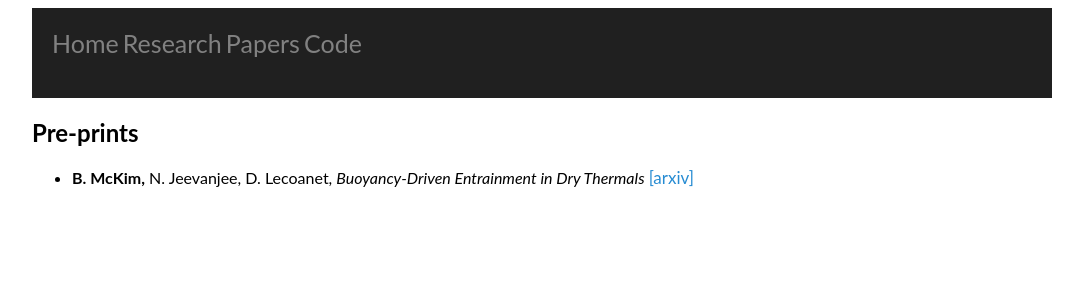
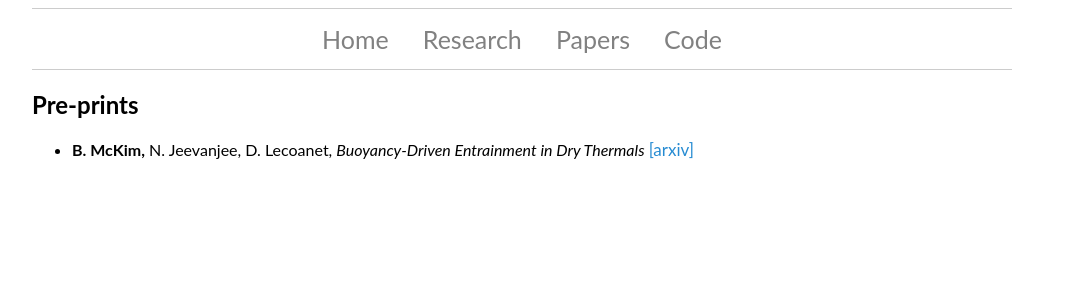
Before and after one commit to mckimb/mckimb.github.io, a Jekyll site: the page built from papers/index.html, in a window 1280 px wide. Shown: the top 300 px of the page, without its empty margins (118-1201 px from the left). Built offline with Jekyll 4.4.1, drawn with Linux system fonts in a browser that asks for light colours.

Commit message:
Update main.css

```diff
--- a/css/main.css
+++ b/css/main.css
@@ -81,6 +81,16 @@ nav ul li, footer ul li {
 }
 
 .topnav {
+    border:1px solid #ccc;
+    border-width:1px 0;
+    list-style:none;
+    margin:0;
+    padding:0;
+    text-align:center;
+}
+
+/*
+.topnav {
   overflow: hidden;
   background-color: #202020;
   z-index: -1;
@@ -93,8 +103,13 @@ nav ul li, footer ul li {
   padding-bottom: 20px;
   padding-left: 20px;
 }
-
+*/
+.topnav li{
+    display:inline;
+}
 .topnav a {
+  display:inline-block;
+  padding: 15px;
   font-size: 25px;
   color: #818181;
   text-align: center;
```
